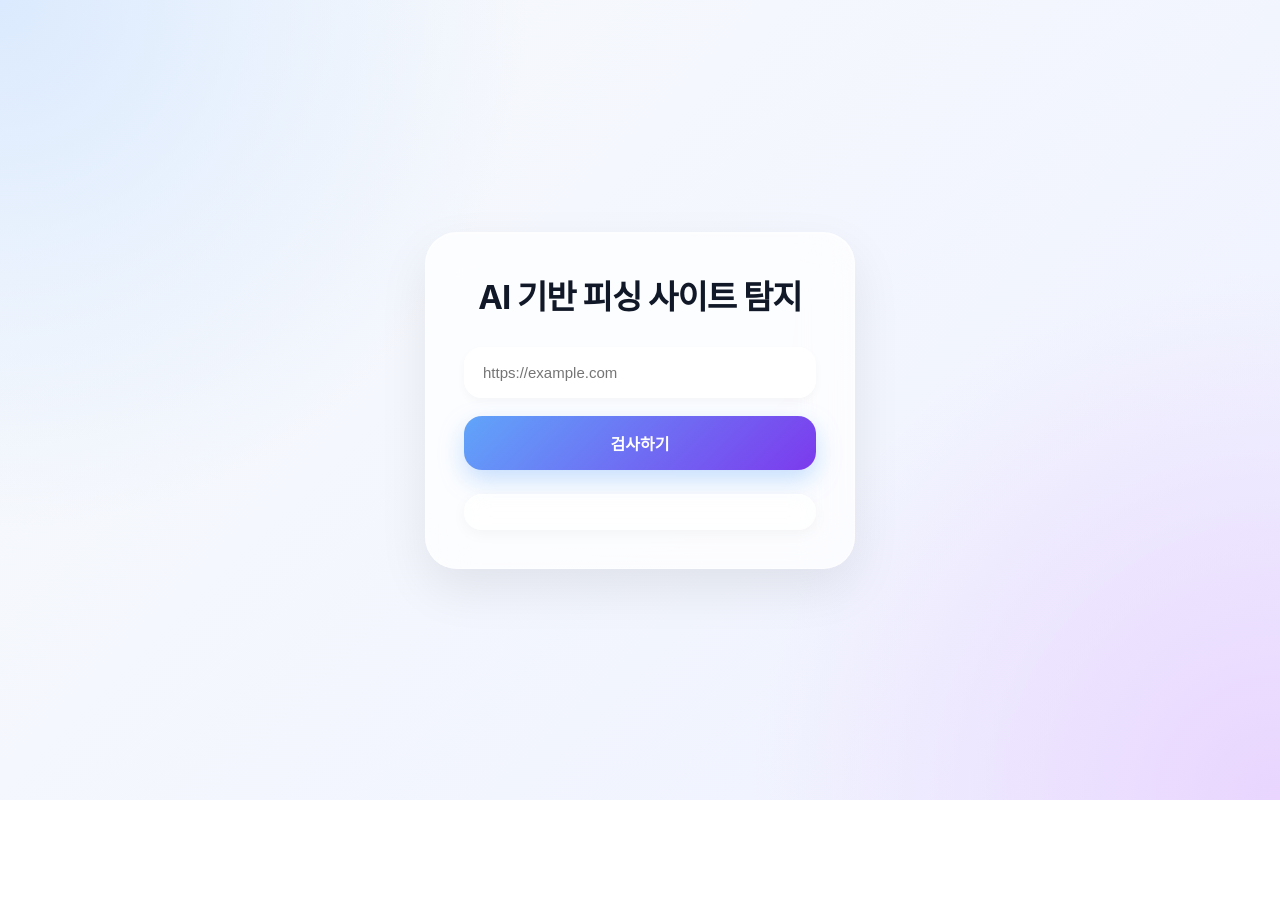
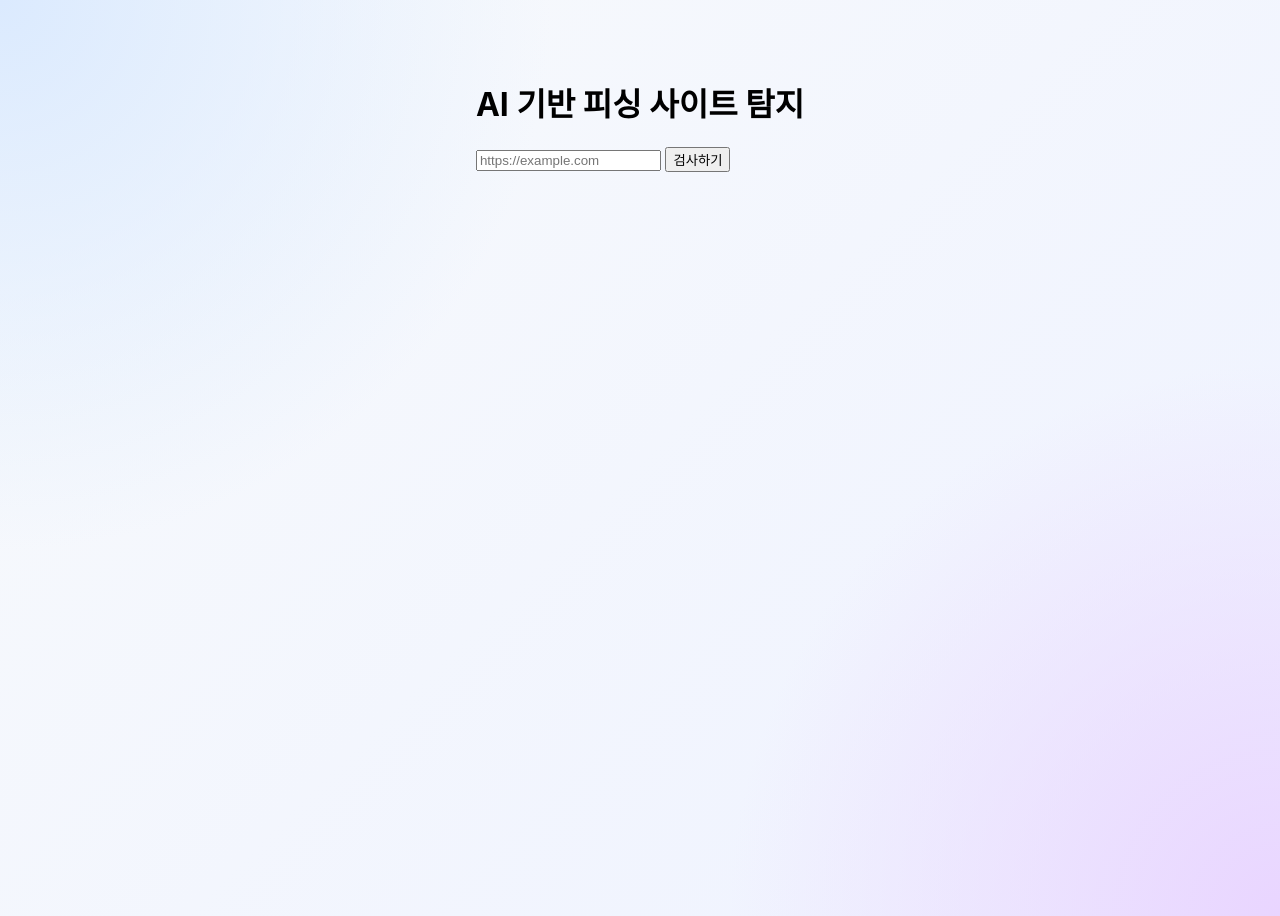
Before and after one commit to w1gns97/phishing-detect, a plain HTML site: page index.html in a window 1280 px wide. Before the commit the page ends 800 px from the top, so only its background shows below. Drawn offline with Linux system fonts and the light colour scheme.

Commit message:
Update style.css

```diff
--- a/static/style.css
+++ b/static/style.css
@@ -1,190 +1,37 @@
-/* Apple-style Modern UI */
+body {
 
-* {
-    margin: 0;
-    padding: 0;
-    box-sizing: border-box;
-}
+    font-family:
+        -apple-system,
+        BlinkMacSystemFont,
+        "SF Pro Display",
+        sans-serif;
 
-body {
-    font-family: -apple-system, BlinkMacSystemFont, "SF Pro Display", sans-serif;
     background:
-        radial-gradient(circle at top left, #dbeafe 0%, transparent 35%),
-        radial-gradient(circle at bottom right, #e9d5ff 0%, transparent 35%),
-        linear-gradient(135deg, #f8fafc, #eef2ff);
+        radial-gradient(circle at top left,
+        #dbeafe 0%,
+        transparent 35%),
+
+        radial-gradient(circle at bottom right,
+        #e9d5ff 0%,
+        transparent 35%),
+
+        linear-gradient(
+            135deg,
+            #f8fafc,
+            #eef2ff
+        );
 
     min-height: 100vh;
 
     display: flex;
+
     justify-content: center;
-    align-items: center;
 
-    overflow: hidden;
+    align-items: flex-start;
+
+    padding: 50px 20px;
+
+    overflow-x: hidden;
+
+    overflow-y: auto;
 }
-
-.container {
-    width: 430px;
-
-    padding: 38px;
-
-    border-radius: 32px;
-
-    background: rgba(255, 255, 255, 0.72);
-
-    backdrop-filter: blur(24px);
-    -webkit-backdrop-filter: blur(24px);
-
-    border: 1px solid rgba(255,255,255,0.4);
-
-    box-shadow:
-        0 20px 50px rgba(0,0,0,0.08),
-        inset 0 1px 1px rgba(255,255,255,0.6);
-
-    text-align: center;
-
-    transition: 0.3s ease;
-}
-
-.container:hover {
-    transform: translateY(-3px);
-}
-
-h1 {
-    font-size: 33px;
-    font-weight: 700;
-
-    color: #111827;
-
-    margin-bottom: 28px;
-
-    letter-spacing: -1px;
-}
-
-input {
-    width: 100%;
-
-    padding: 16px 18px;
-
-    border-radius: 18px;
-
-    border: 1px solid rgba(255,255,255,0.5);
-
-    background: rgba(255,255,255,0.65);
-
-    backdrop-filter: blur(10px);
-
-    font-size: 15px;
-
-    outline: none;
-
-    transition: all 0.25s ease;
-
-    margin-bottom: 18px;
-
-    box-shadow:
-        inset 0 1px 2px rgba(255,255,255,0.5),
-        0 4px 10px rgba(0,0,0,0.03);
-}
-
-input:focus {
-    border-color: #60a5fa;
-
-    box-shadow:
-        0 0 0 4px rgba(96,165,250,0.18),
-        0 6px 20px rgba(59,130,246,0.15);
-}
-
-button {
-    width: 100%;
-
-    padding: 15px;
-
-    border: none;
-
-    border-radius: 18px;
-
-    background:
-        linear-gradient(
-            135deg,
-            #60a5fa,
-            #7c3aed
-        );
-
-    color: white;
-
-    font-size: 16px;
-    font-weight: 600;
-
-    cursor: pointer;
-
-    transition: all 0.25s ease;
-
-    box-shadow:
-        0 10px 25px rgba(96,165,250,0.35);
-}
-
-button:hover {
-    transform: translateY(-2px) scale(1.01);
-
-    box-shadow:
-        0 14px 30px rgba(124,58,237,0.28);
-}
-
-button:active {
-    transform: scale(0.98);
-}
-
-#result {
-    margin-top: 24px;
-
-    padding: 18px;
-
-    border-radius: 20px;
-
-    background: rgba(255,255,255,0.5);
-
-    backdrop-filter: blur(12px);
-
-    color: #1f2937;
-
-    font-size: 15px;
-
-    line-height: 1.7;
-
-    box-shadow:
-        inset 0 1px 1px rgba(255,255,255,0.6),
-        0 4px 15px rgba(0,0,0,0.04);
-
-    animation: fadeIn 0.35s ease;
-}
-
-#result h3 {
-    margin-bottom: 10px;
-
-    font-size: 20px;
-
-    color: #111827;
-}
-
-#result img {
-    margin-top: 18px;
-
-    border-radius: 16px;
-
-    overflow: hidden;
-
-    box-shadow:
-        0 10px 20px rgba(0,0,0,0.08);
-}
-
-@keyframes fadeIn {
-    from {
-        opacity: 0;
-        transform: translateY(10px);
-    }
-
-    to {
-        opacity: 1;
-        transform: translateY(0);
-    }
-}
```
